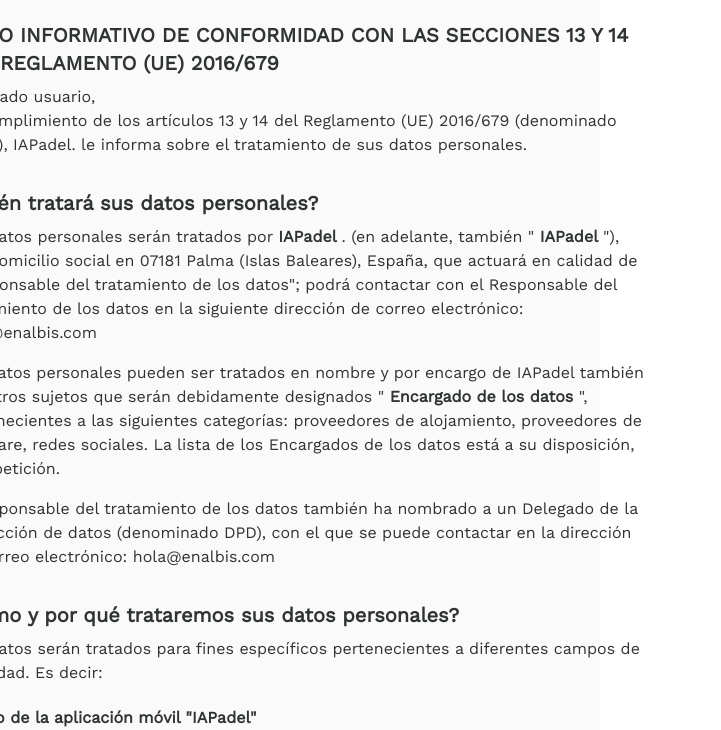
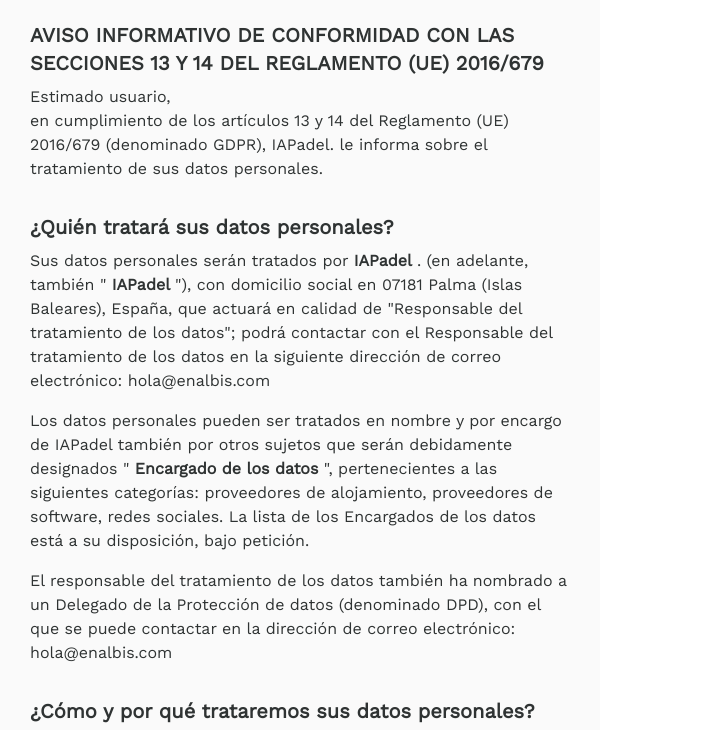
Before and after one commit to asolerp/iapadel, a plain HTML site: page index.html in a window 600 px wide. Shown: the part 139-869 px from the top of the page, 721 px wide, since content can reach past the window. Drawn offline with nearby package versions, Linux system fonts and the light colour scheme.

Commit message:
refactor: styles for mobile

```diff
--- a/privacidad.css
+++ b/privacidad.css
@@ -177,14 +177,9 @@ html {
 
 .legal-page__content {
     width: 800px;
-    width: 800px;
-
 }
 
 .legal-page__content .language-selector__container  {
-    display: flex;
-    justify-content: flex-end;
-    margin-left: -8px;
     display: flex;
     justify-content: flex-end;
     margin-left: -8px;
@@ -193,8 +188,6 @@ html {
 
 .markdown {
     line-height: 1.4;
-    line-height: 1.4;
-
 }
 
 ul {
@@ -916,3 +909,17 @@ u {
     vertical-align: baseline;
 
 }
+
+/* Extra small devices (phones, 600px and down) */
+@media only screen and (max-width: 600px) {
+    .legal-page__content {
+        width: 90%;
+    }
+}
+
+/* Small devices (portrait tablets and large phones, 600px and up) */
+@media only screen and (min-width: 600px) {
+    .legal-page__content {
+        width: 90%;
+    }
+}
```
Also changed, not shown: 1 other file.
